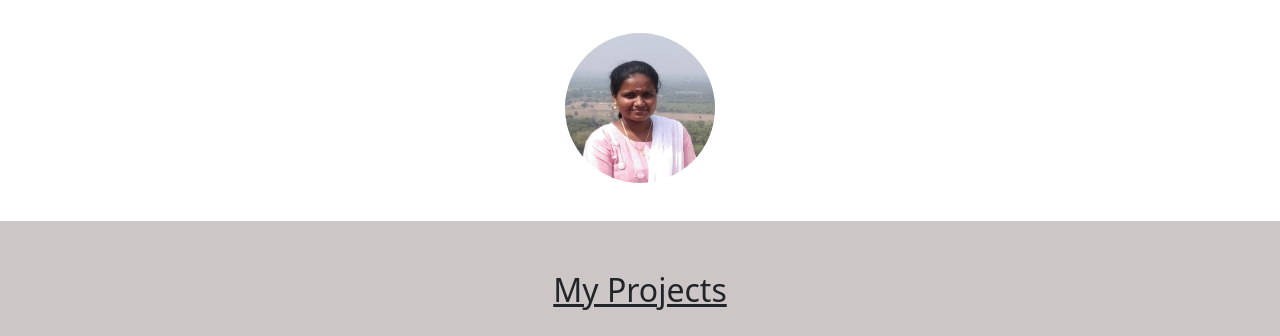
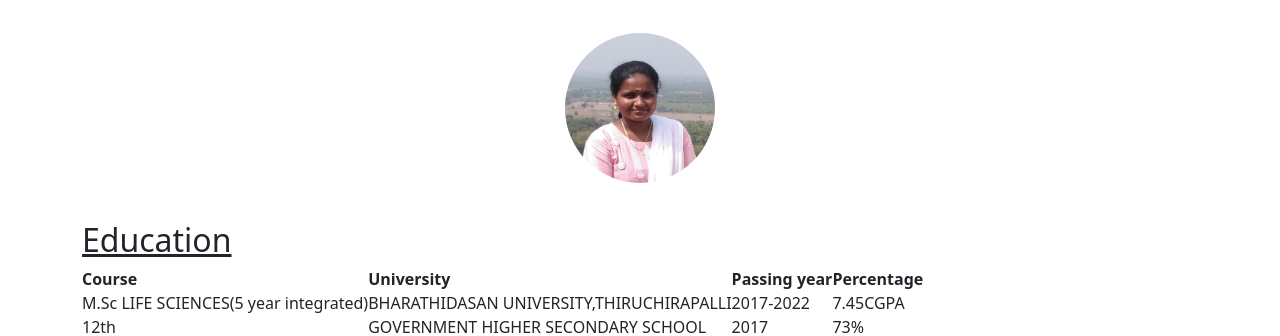
Before and after one commit to VISHALIBASAMALAR-S/vishali.github.io, a plain HTML site: page index.html in a window 1280 px wide. Shown: the part 432-768 px from the top of the page. Drawn offline with nearby package versions, Linux system fonts and the light colour scheme.

Commit message:
Update index.html

```diff
--- a/index.html
+++ b/index.html
@@ -34,6 +34,37 @@
         opportunity to apply my skills and grow in a dynamic
         development environment.</p>
       <img src="Myphoto.jpeg" alt="Profile Picture" class="profile-img">
+    </div>
+  </section>
+  <section id="Education" class="section">
+    <div class="container">
+      <h2><u> Education</u></h2>
+                    <table id="table">
+                        <tr>
+                            <th>Course</th>
+                            <th>University</th>
+                            <th>Passing year</th>
+                            <th>Percentage</th>
+                        </tr>
+                        <tr>
+                            <td>M.Sc LIFE SCIENCES(5 year integrated)</td>
+                              <td>BHARATHIDASAN UNIVERSITY,THIRUCHIRAPALLI</td>
+                            <td>2017-2022</td>
+                            <td>7.45CGPA</td>
+                        </tr>
+                        <tr>
+                            <td>12th</td>
+                            <td>GOVERNMENT HIGHER SECONDARY SCHOOL</td>
+                            <td>2017</td>
+                            <td>73%</td>
+                        </tr>
+                        <tr>
+                            <td>10th</td>
+                             <td>ST JOSEPH HIGHER SECONDARY SCHOOL</td>
+                            <td>2015</td>
+                            <td>78%</td>
+                        </tr>
+                    </table>
     </div>
   </section>
 
```
